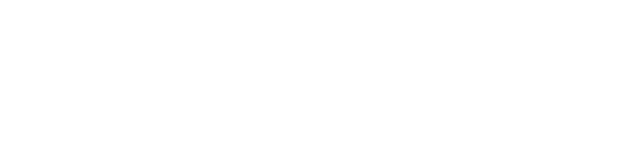
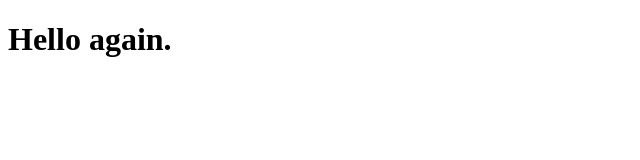
Before and after one commit to danil-nikitenko/python-education, a plain HTML site: page index.html in a window 1280 px wide. Shown: the whole page, without its empty margins (0-640 px from the left). Drawn offline with Linux system fonts and the light colour scheme.

Commit message:
index.html changed

```diff
--- a/index.html
+++ b/index.html
@@ -5,6 +5,6 @@
     <title>Title</title>
 </head>
 <body>
-
+<h1>Hello again.</h1>
 </body>
 </html>
```
